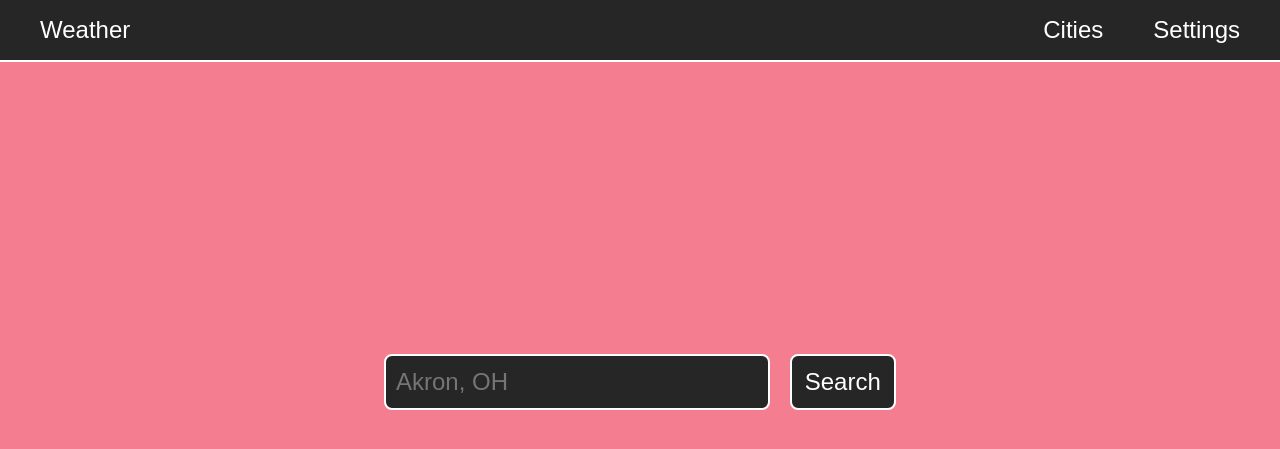
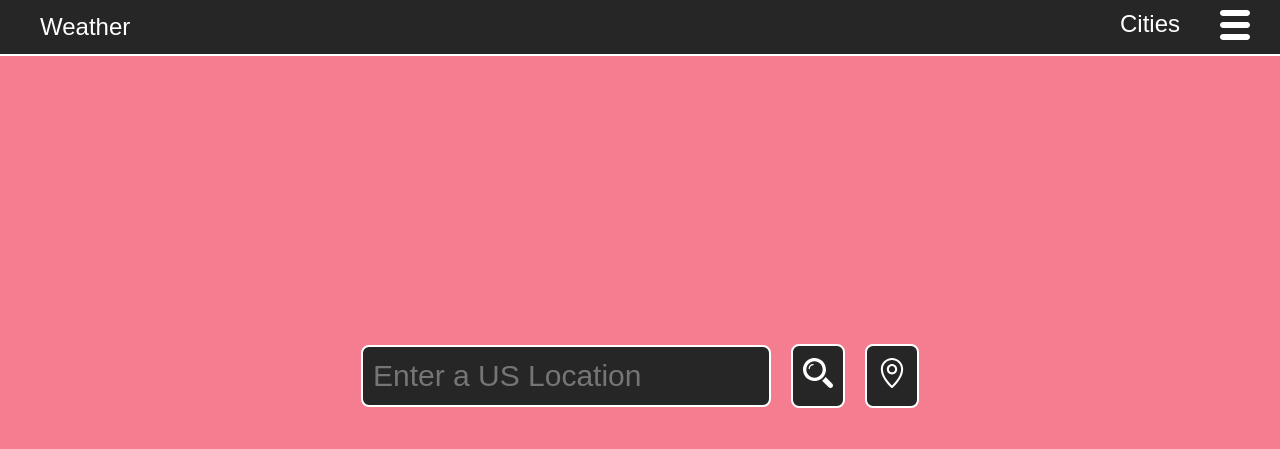
Before and after one commit to sammoneal/weather, a Flask app: template templates/splash.html in a window 1280 px wide. Shown: the top 449 px of the page. Run offline with Flask 3, Linux system fonts and the light colour scheme; the template is opened without the code that fills it, so the values that code supplies are empty.

Commit message:
Icons added to page blockouts.

```diff
--- a/templates/demo.html
+++ b/templates/demo.html
@@ -45,6 +45,10 @@
             color: white;
             margin: 10px;
             text-decoration: none;
+        }
+        .hamburger{
+            height: 30px;
+            width: auto;
         }
         /* Shared formats */
         .tile{
@@ -275,7 +279,7 @@
         <a href="">Weather</a>
         <ul class="nav-links">
           <li><a href="">Cities</a></li>
-          <li><a href="">Settings</a></li>
+          <li><img src="../static/icons/hamburger-svgrepo-com.svg" alt="" class="hamburger"></li>
         </ul>
       </nav>
     <div class="page-container">
--- a/templates/splash.html
+++ b/templates/splash.html
@@ -35,6 +35,9 @@
         background: #33cccc; /* Fallback */
         animation: color 20s infinite linear;
       }
+      svg{
+        color: white;
+      }
       .page-container {
         display: flex;
         justify-content: center;
@@ -61,7 +64,7 @@
         /* border: 3px solid yellow; */
         background-color: rgb(38, 38, 38);
         border-bottom: 2px solid white;
-        height: 20%;
+        height: 7vh;
         padding-left: 30px;
         padding-right: 30px;
       }
@@ -83,8 +86,19 @@
         color: white;
         border: 2px solid white;
         border-radius: 8px;
+        font-size: 30px;
+      }
+      button {
+        padding: 12px 10px;
+        flex-grow: 1;
+        height: 100%;
+        background-color: rgb(38, 38, 38);
+        color: white;
+        border: 2px solid white;
+        border-radius: 8px;
         font-size: x-large;
       }
+
       nav ul {
         list-style-type: none;
       }
@@ -94,6 +108,14 @@
         margin: 10px;
         text-decoration: none;
       }
+      .hamburger{
+        height: 30px;
+        width: auto;
+      }
+      .icon{
+        height: 30px;
+        width: auto;
+      }
     </style>
   </head>
   <body>
@@ -101,14 +123,16 @@
         <a href="">Weather</a>
         <ul class="nav-links">
           <li><a href="">Cities</a></li>
-          <li><a href="">Settings</a></li>
+          <li><img src="../static/icons/hamburger-svgrepo-com.svg" alt="" class="hamburger"></li>
+          <!-- <li><a href=""><img class="hamburger" src="../static/icons/hamburger-svgrepo-com.svg" ></a></li> -->
         </ul>
       </nav>
     <div class="page-container">
       <form action="" class="form-layout-splash">
         <div class="form-container">
-          <input type="text" placeholder="Akron, OH" class="form-input" />
-          <input type="submit" value="Search" class="form-submit" />
+          <input type="text" placeholder="Enter a US Location" class="form-input" />
+          <button><img class="icon" src="../static/icons/magnifying-glass-for-search-svgrepo-com.svg" alt=""></button>
+          <button><img class="icon" src="../static/icons/location-pin-svgrepo-com.svg" alt=""></button>
         </div>
       </form>
     </div>
```
Also changed, not shown: static/icons/hamburger-svgrepo-com.svg, static/icons/location-pin-svgrepo-com.svg, static/icons/magnifying-glass-for-search-svgrepo-com.svg.
